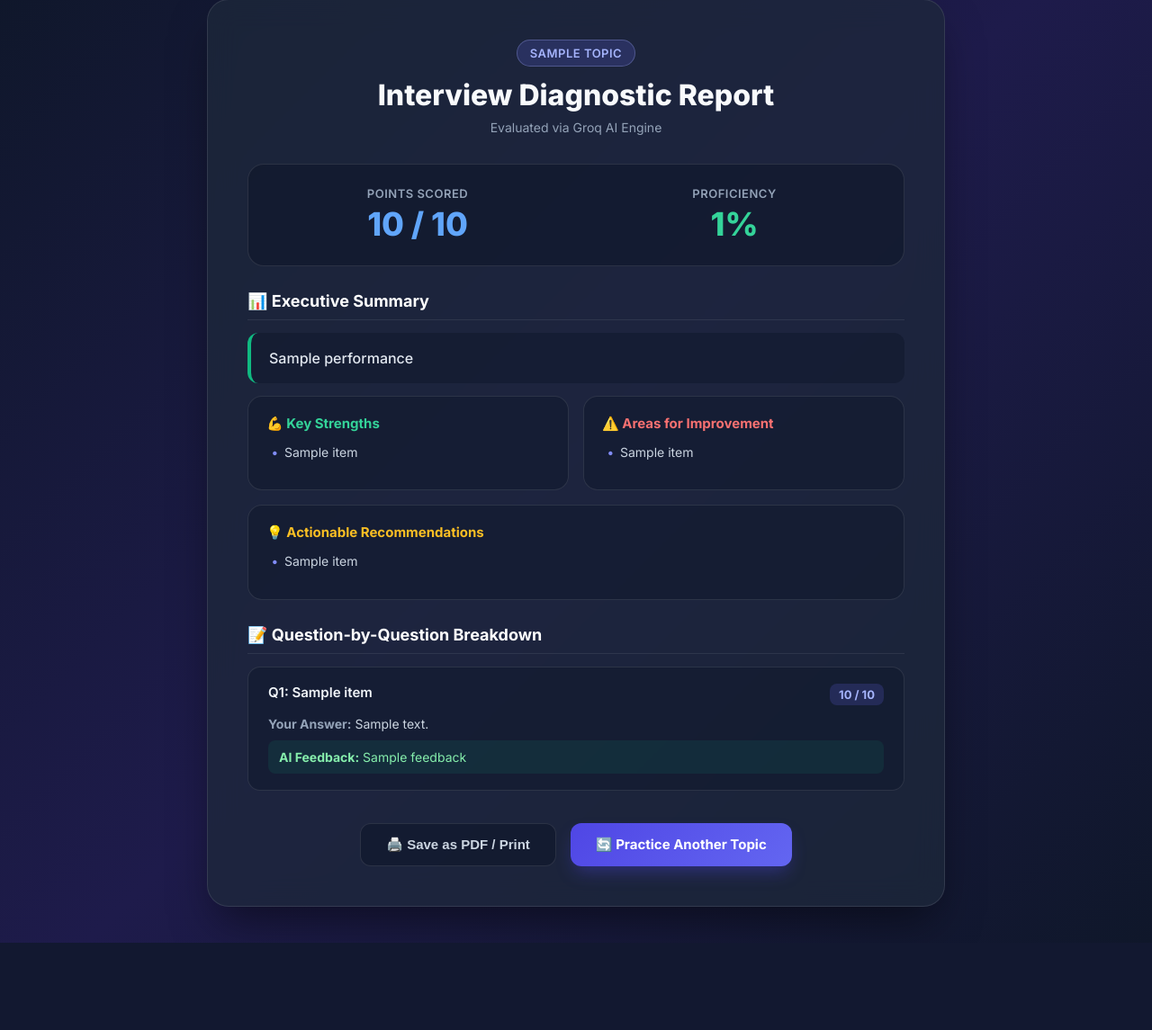
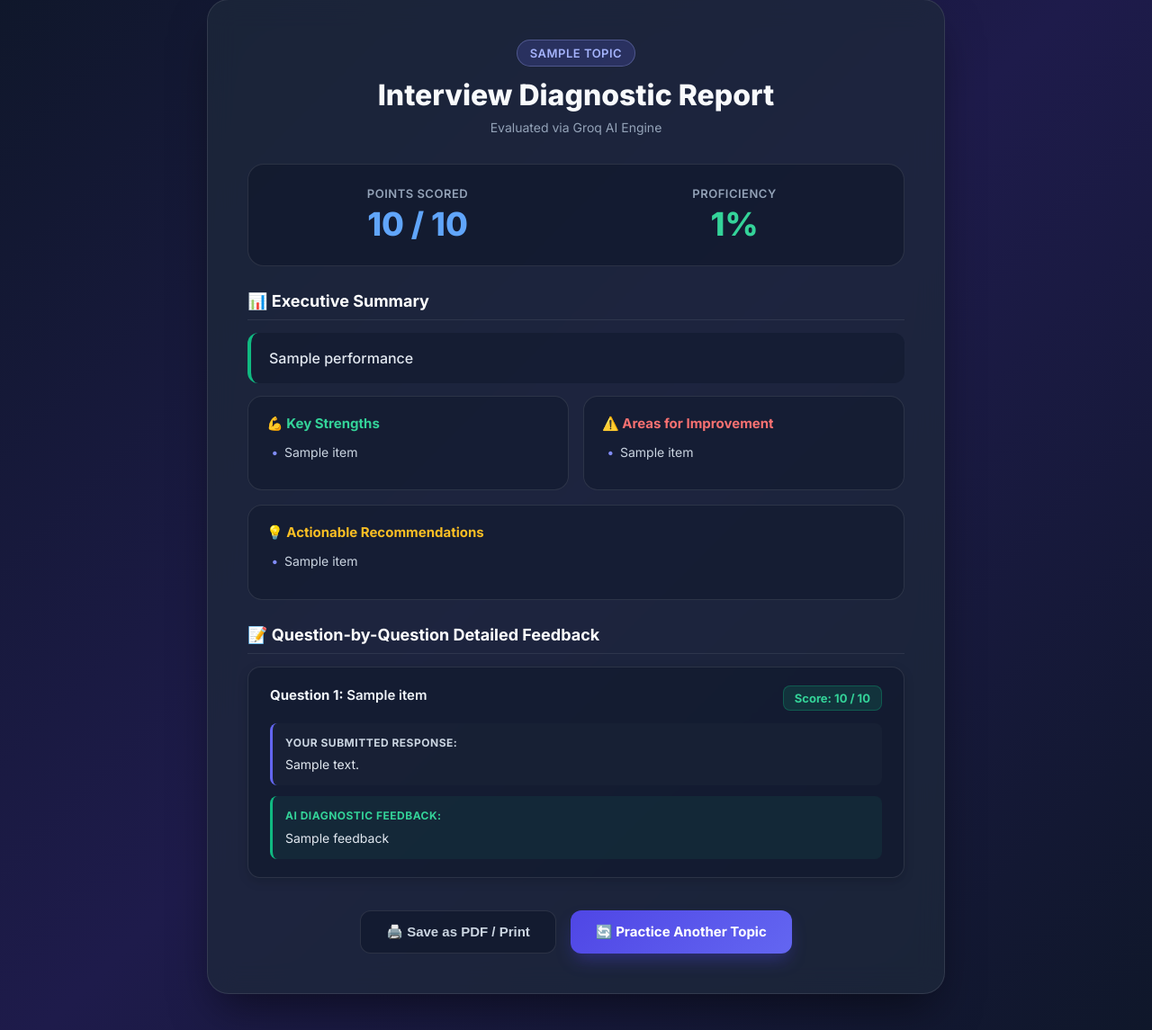
Before and after one commit to 008-dveer/AI_Interview_System, a Flask app: template templates/result.html in a window 1280 px wide. Shown: the part 41-1186 px from the top of the page at 90% size. Before the commit the page ends 1089 px from the top, so only its background shows below. Run offline with Flask 3, Linux system fonts and the light colour scheme; the template is opened without the code that fills it: most values are stand-ins (such as "Sample title", 1, 10 or a date in 2020); some libraries are stand-ins or nearby versions.

Commit message:
feedback change

```diff
--- a/routes/interview_routes.py
+++ b/routes/interview_routes.py
@@ -111,16 +111,9 @@ def interview():
         next_index = submitted_number + 1
         data["current_index"] = next_index
 
-        # If there are more questions, show next question along with evaluation of previous answer
+        # If there are more questions, proceed to the next question
         if next_index < total_questions:
-            return render_template(
-                "interview.html",
-                question=questions[next_index],
-                number=next_index,
-                total_questions=total_questions,
-                topic=topic,
-                last_evaluation=eval_item
-            )
+            return redirect(url_for("interview.interview"))
 
         # All questions answered - compute final diagnostic results
         total_score = sum(data["scores"])
--- a/templates/result.html
+++ b/templates/result.html
@@ -180,56 +180,97 @@
 
         /* Question Breakdown Cards */
         .question-card {
-            background: rgba(15, 23, 42, 0.5);
+            background: rgba(15, 23, 42, 0.55);
             border: 1px solid var(--card-border);
             border-radius: 14px;
-            padding: 18px 22px;
-            margin-bottom: 14px;
+            padding: 20px 24px;
+            margin-bottom: 16px;
+            box-shadow: 0 4px 12px rgba(0, 0, 0, 0.15);
         }
 
         .question-header {
             display: flex;
             justify-content: space-between;
             align-items: flex-start;
-            gap: 12px;
-            margin-bottom: 10px;
+            gap: 16px;
+            margin-bottom: 14px;
         }
 
         .question-text {
             font-weight: 600;
             font-size: 15px;
             color: #f1f5f9;
+            line-height: 1.5;
         }
 
         .question-score {
-            background: rgba(99, 102, 241, 0.2);
-            color: #a5b4fc;
-            padding: 4px 10px;
+            padding: 5px 12px;
             border-radius: 8px;
             font-size: 13px;
             font-weight: 700;
             white-space: nowrap;
         }
 
+        .score-high {
+            background: rgba(16, 185, 129, 0.15);
+            color: #34d399;
+            border: 1px solid rgba(16, 185, 129, 0.3);
+        }
+
+        .score-mid {
+            background: rgba(245, 158, 11, 0.15);
+            color: #fbbf24;
+            border: 1px solid rgba(245, 158, 11, 0.3);
+        }
+
+        .score-low {
+            background: rgba(239, 68, 68, 0.15);
+            color: #f87171;
+            border: 1px solid rgba(239, 68, 68, 0.3);
+        }
+
         .candidate-answer {
             font-size: 14px;
             color: #94a3b8;
-            margin-bottom: 8px;
-            line-height: 1.5;
+            margin-bottom: 12px;
+            line-height: 1.6;
+            background: rgba(30, 41, 59, 0.4);
+            padding: 12px 14px;
+            border-radius: 8px;
+            border-left: 3px solid #6366f1;
+        }
+
+        .candidate-answer strong {
+            color: #cbd5e1;
+            display: block;
+            margin-bottom: 4px;
+            font-size: 12px;
+            text-transform: uppercase;
+            letter-spacing: 0.5px;
         }
 
         .candidate-answer em {
-            color: #cbd5e1;
+            color: #e2e8f0;
             font-style: normal;
         }
 
         .ai-feedback {
             font-size: 14px;
-            color: #86efac;
-            line-height: 1.5;
-            padding: 8px 12px;
-            background: rgba(16, 185, 129, 0.1);
+            color: #e2e8f0;
+            line-height: 1.6;
+            padding: 12px 14px;
+            background: rgba(16, 185, 129, 0.08);
             border-radius: 8px;
+            border-left: 3px solid #10b981;
+        }
+
+        .ai-feedback strong {
+            color: #34d399;
+            display: block;
+            margin-bottom: 4px;
+            font-size: 12px;
+            text-transform: uppercase;
+            letter-spacing: 0.5px;
         }
 
         /* Actions */
@@ -368,20 +409,24 @@
         </div>
     </div>
 
-    <!-- Detailed Question Breakdown -->
+    <!-- Detailed Question Breakdown & AI Feedback -->
     {% if history %}
-    <div class="section-title">📝 Question-by-Question Breakdown</div>
+    <div class="section-title">📝 Question-by-Question Detailed Feedback</div>
     {% for item in history %}
         <div class="question-card">
             <div class="question-header">
-                <div class="question-text">Q{{ loop.index }}: {{ item.question }}</div>
-                <div class="question-score">{{ item.score }} / 10</div>
+                <div class="question-text"><strong>Question {{ loop.index }}:</strong> {{ item.question }}</div>
+                <div class="question-score {% if item.score >= 8 %}score-high{% elif item.score >= 5 %}score-mid{% else %}score-low{% endif %}">
+                    Score: {{ item.score }} / 10
+                </div>
             </div>
             <div class="candidate-answer">
-                <strong>Your Answer:</strong> <em>{{ item.answer }}</em>
+                <strong>Your Submitted Response:</strong>
+                <em>{{ item.answer }}</em>
             </div>
             <div class="ai-feedback">
-                <strong>AI Feedback:</strong> {{ item.feedback }}
+                <strong>AI Diagnostic Feedback:</strong>
+                {{ item.feedback }}
             </div>
         </div>
     {% endfor %}
```
Also changed, not shown: cli.py (+18 -10 lines), templates/interview.html (+0 -73 lines).
